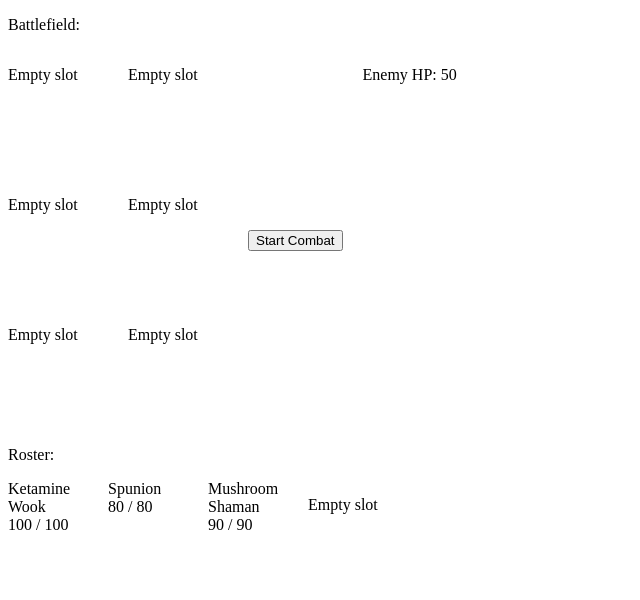
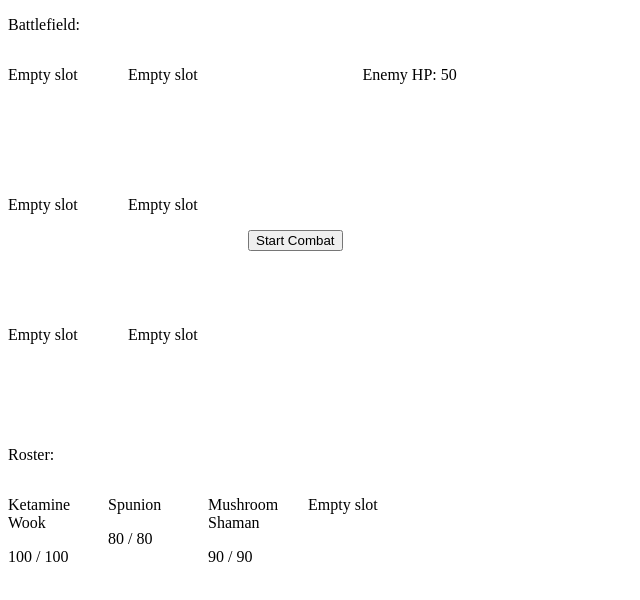
Before and after one commit to Vrath/AshenFrontier, a Vue app: page / in a window 1280 px wide. Shown: the top 600 px of the page, without its empty margins (0-640 px from the left). Built offline with nearby package versions, Linux system fonts and the light colour scheme.

Commit message:
003: drag and drop heroes. phase 3 complete.

```diff
--- a/src/components/HeroSlot.vue
+++ b/src/components/HeroSlot.vue
@@ -1,5 +1,8 @@
 <script setup lang="ts">
-import type { Hero } from '../stores/combat'
+import type { Hero } from '../stores/combat';
+import { useCombatStore } from '../stores/combat';
+
+const combat = useCombatStore();
 
 const { hero, location, slotIndex } = defineProps<{
   hero: Hero | undefined
@@ -14,19 +17,38 @@ const emit = defineEmits<{
 const handleClick = () => {
   emit('click', hero?.id, location, slotIndex)
 }
+
+const handleDragStart = (e: DragEvent) => {
+  combat.selectedHero = hero?.id
+  combat.selectedHeroSource = location
+  combat.selectedHeroSlot = slotIndex
+}
+
+const handleDrop = (e: DragEvent) => {
+  e.preventDefault()
+  // Now call handleSlotClick like normal, but the source is already stored
+  emit('click', hero?.id, location, slotIndex)
+}
+
+
 </script>
 
+
 <template>
-  <div class="hero-slot" @click="handleClick">
-    <div v-if="hero">
-        {{ hero.name }}<br>
-        {{ hero.hp }} / {{ hero.maxHp }}
+
+  <div class="hero-slot" @click="handleClick" @drop="handleDrop" @dragover.prevent>
+    <div v-if="hero" draggable="true" @dragstart="handleDragStart">
+        <p>{{ hero.name }}</p>
+        <p>{{ hero.hp }} / {{ hero.maxHp }}</p>
     </div>
     <div v-else>
       <p>Empty slot</p>
     </div>
   </div>
+
 </template>
+
+
 <style>
 .hero-slot{
     width: 100px;
```
Also changed, not shown: 1 other file (tests, documents, lock files or other folders).
